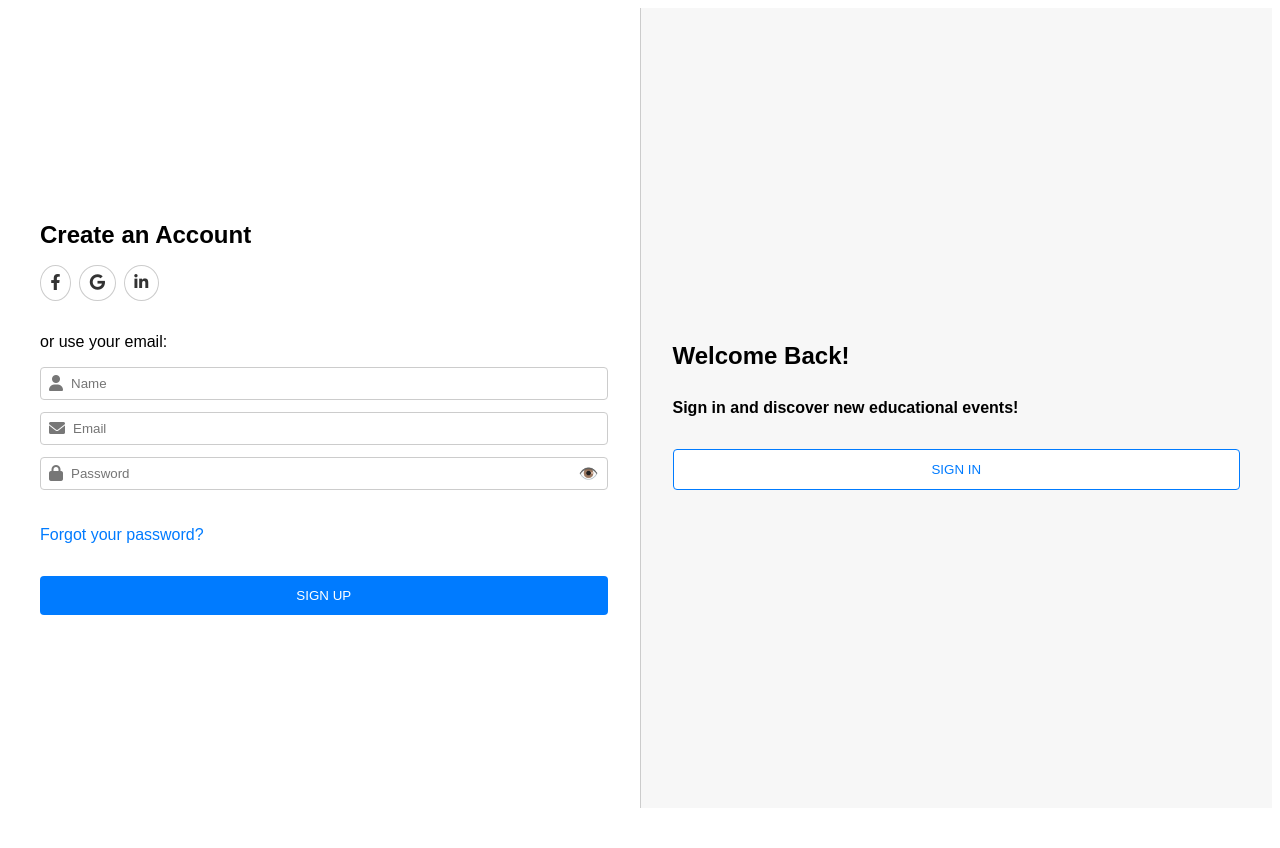
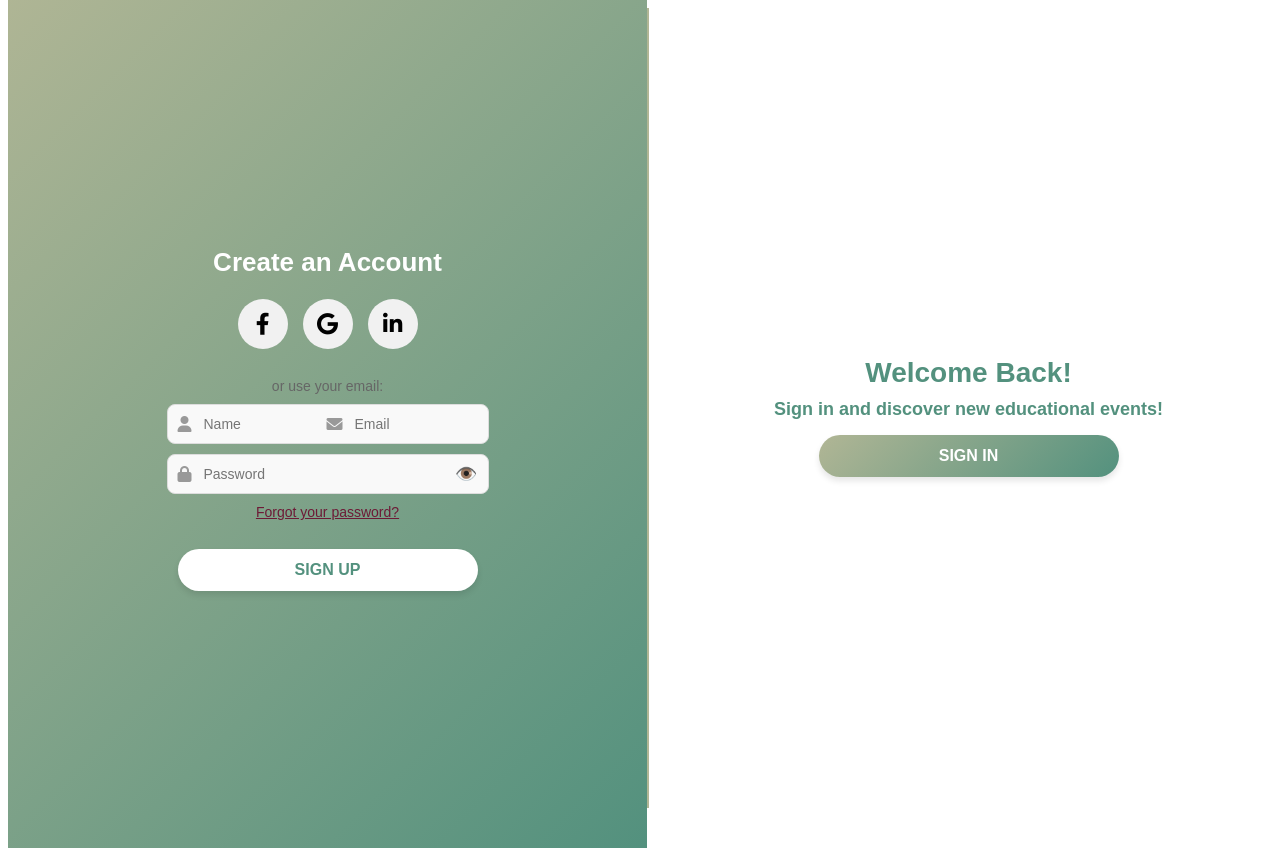
Before and after one commit to aymanmhd/SOEN343_Project_W25, a React (Create React App) app in the folder frontend/: page /signup in a window 1280 px wide. Before the commit the page ends 816 px from the top, so only its background shows below. Built offline with nearby package versions, Linux system fonts and the light colour scheme.

Commit message:
login and signup pages fixed, gitignore created

```diff
--- a/frontend/src/pages/LoginPage.jsx
+++ b/frontend/src/pages/LoginPage.jsx
@@ -3,28 +3,45 @@ import { useNavigate } from "react-router-dom";
 
 const LoginPage = () => {
   const [showPassword, setShowPassword] = useState(false);
+  // Controls hover animation for SIGN UP button
   const [isHovered, setIsHovered] = useState(false);
+  // Controls hover animation for SIGN IN button
   const [isSignInHovered, setIsSignInHovered] = useState(false);
-  const navigate = useNavigate(); // For navigating to /signup
+
+  // Add navigate for routing
+  const navigate = useNavigate();
 
   return (
     <div style={styles.container}>
       {/* Left Section (Login) */}
       <div style={styles.leftSection}>
         <h2 style={styles.title}>Login to Your Account</h2>
-
         <div style={styles.socialIcons}>
-          <a href="https://www.facebook.com" target="_blank" rel="noopener noreferrer" style={styles.iconCircle}>
-            <i className="fab fa-facebook-f" />
+          <a
+            href="https://www.facebook.com"
+            target="_blank"
+            rel="noopener noreferrer"
+            style={styles.iconCircle}
+          >
+            <i className="fab fa-facebook-f"></i>
           </a>
-          <a href="https://www.google.com" target="_blank" rel="noopener noreferrer" style={styles.iconCircle}>
-            <i className="fab fa-google" />
+          <a
+            href="https://www.google.com"
+            target="_blank"
+            rel="noopener noreferrer"
+            style={styles.iconCircle}
+          >
+            <i className="fab fa-google"></i>
           </a>
-          <a href="https://www.linkedin.com" target="_blank" rel="noopener noreferrer" style={styles.iconCircle}>
-            <i className="fab fa-linkedin-in" />
+          <a
+            href="https://www.linkedin.com"
+            target="_blank"
+            rel="noopener noreferrer"
+            style={styles.iconCircle}
+          >
+            <i className="fab fa-linkedin-in"></i>
           </a>
         </div>
-
         <p style={styles.orText}>or use your email:</p>
 
         <div style={styles.inputContainer}>
@@ -39,7 +56,10 @@ const LoginPage = () => {
               placeholder="Password"
               style={styles.input}
             />
-            <span style={styles.eyeIcon} onClick={() => setShowPassword(!showPassword)}>
+            <span
+              style={styles.eyeIcon}
+              onClick={() => setShowPassword(!showPassword)}
+            >
               {showPassword ? "🙈" : "👁️"}
             </span>
           </div>
@@ -47,7 +67,7 @@ const LoginPage = () => {
 
         <p style={styles.forgotPassword}>Forgot your password?</p>
 
-        {/* Sign In Button */}
+        {/* Sign In Button with hover animation */}
         <button
           style={{
             ...styles.signInButton,
@@ -58,135 +78,186 @@ const LoginPage = () => {
         >
           SIGN IN
         </button>
-
-        {/* Navigate to Sign Up */}
-        <button
-          style={{
-            ...styles.signUpButton,
-            transform: isHovered ? "scale(1.05)" : "scale(1)",
-          }}
-          onMouseEnter={() => setIsHovered(true)}
-          onMouseLeave={() => setIsHovered(false)}
-          onClick={() => navigate("/signup")}
-        >
-          Go to Sign Up
-        </button>
       </div>
 
-      {/* Divider */}
-      <div style={styles.divider} />
+      <div style={styles.divider}></div>
 
-      {/* Right Section */}
+      {/* Right Section (Sign Up) */}
       <div style={styles.rightSection}>
         <h1 style={styles.signupTitle}>New Here?</h1>
         <h2 style={styles.signupText}>
           Sign up and discover a great amount of educational events!
         </h2>
+        <button
+          style={{
+            ...styles.signUpButton,
+            background: isHovered ? "#f3f3f3" : "#fff",
+            transform: isHovered ? "scale(1.05)" : "scale(1)",
+          }}
+          onMouseEnter={() => setIsHovered(true)}
+          onMouseLeave={() => setIsHovered(false)}
+          // Add navigation to /signup
+          onClick={() => navigate("/signup")}
+        >
+          SIGN UP
+        </button>
       </div>
     </div>
   );
 };
 
-// Minimal inline styling so it won’t crash
+// Keyframes for fade in
+const fadeInKeyframes = {
+  from: { opacity: 0 },
+  to: { opacity: 1 },
+};
+
+// Styles from the F version
 const styles = {
   container: {
     display: "flex",
-    width: "100%",
-    minHeight: "100vh",
-    fontFamily: "sans-serif",
+    justifyContent: "center",
+    alignItems: "center",
+    height: "100vh",
+    width: "100vw",
+    background: "#FFFFFF",
+    fontFamily: "'Poppins', sans-serif",
   },
   leftSection: {
+    flex: 2,
+    padding: "40px",
+    textAlign: "center",
+    // Fade-in animation:
+    animationName: fadeInKeyframes,
+    animationDuration: "1.5s",
+    animationFillMode: "forwards",
+  },
+  rightSection: {
     flex: 1,
-    padding: "2rem",
+    padding: "40px",
+    textAlign: "center",
+    background: "linear-gradient(135deg, #B1B695, #53917E)",
+    color: "white",
+    height: "100vh",
     display: "flex",
     flexDirection: "column",
     justifyContent: "center",
-  },
-  rightSection: {
-    flex: 1,
-    padding: "2rem",
-    backgroundColor: "#f7f7f7",
-    display: "flex",
-    flexDirection: "column",
-    justifyContent: "center",
-  },
-  divider: {
-    width: "1px",
-    backgroundColor: "#ccc",
+    alignItems: "center",
+    // Fade-in animation:
+    animationName: fadeInKeyframes,
+    animationDuration: "1.5s",
+    animationFillMode: "forwards",
   },
   title: {
-    marginBottom: "1rem",
-  },
-  signupTitle: {
-    fontSize: "24px",
-    marginBottom: "1rem",
-  },
-  signupText: {
-    fontSize: "16px",
+    fontSize: "26px",
+    fontWeight: "bold",
+    color: "#53917E",
   },
   socialIcons: {
     display: "flex",
-    gap: "0.5rem",
-    marginBottom: "1rem",
+    justifyContent: "center",
+    gap: "15px",
+    marginBottom: "15px",
   },
   iconCircle: {
+    width: "50px",
+    height: "50px",
+    display: "flex",
+    justifyContent: "center",
+    alignItems: "center",
     borderRadius: "50%",
-    border: "1px solid #ccc",
-    padding: "0.5rem 0.6rem",
+    backgroundColor: "#f1f1f1",
+    color: "#000",
+    fontSize: "22px",
+    cursor: "pointer",
     textDecoration: "none",
-    color: "#333",
+    transition: "background 0.3s ease-in-out",
   },
   orText: {
-    margin: "1rem 0",
+    fontSize: "14px",
+    color: "#666",
+    marginBottom: "10px",
   },
   inputContainer: {
-    marginBottom: "1rem",
+    display: "flex",
+    flexDirection: "column",
+    alignItems: "center",
+    gap: "10px",
   },
   inputWrapper: {
     display: "flex",
     alignItems: "center",
-    marginBottom: "0.75rem",
-    border: "1px solid #ccc",
-    borderRadius: "4px",
-    padding: "0 0.5rem",
+    background: "#f9f9f9",
+    borderRadius: "8px",
+    padding: "10px",
+    width: "300px",
+    border: "1px solid #ddd",
+    position: "relative",
   },
   inputIcon: {
-    marginRight: "0.5rem",
-    color: "#777",
+    color: "#999",
+    marginRight: "10px",
   },
   input: {
-    flex: 1,
+    width: "100%",
     border: "none",
+    background: "transparent",
     outline: "none",
-    padding: "0.5rem 0",
+    fontSize: "14px",
   },
   eyeIcon: {
+    position: "absolute",
+    right: "10px",
     cursor: "pointer",
+    fontSize: "18px",
   },
   forgotPassword: {
-    marginTop: "0.5rem",
+    fontSize: "14px",
+    color: "#6D1A36",
     cursor: "pointer",
-    color: "#007bff",
+    marginTop: "10px",
+    textDecoration: "underline",
   },
   signInButton: {
-    marginTop: "1rem",
-    padding: "0.75rem 1.5rem",
+    width: "300px",
+    padding: "12px",
+    marginTop: "15px",
+    background: "linear-gradient(135deg, #B1B695, #53917E)",
+    color: "white",
     border: "none",
-    borderRadius: "4px",
-    backgroundColor: "#007bff",
-    color: "#fff",
+    borderRadius: "30px",
     cursor: "pointer",
-    transition: "transform 0.2s",
+    fontSize: "16px",
+    fontWeight: "bold",
+    transition: "transform 0.3s ease-in-out, background 0.3s ease-in-out",
+    boxShadow: "0 4px 6px rgba(0, 0, 0, 0.1)",
   },
   signUpButton: {
-    marginTop: "1rem",
-    padding: "0.75rem 1.5rem",
-    border: "1px solid #007bff",
-    borderRadius: "4px",
-    backgroundColor: "#fff",
-    color: "#007bff",
+    width: "300px",
+    padding: "12px",
+    marginTop: "15px",
+    background: "#fff",
+    color: "#53917E",
+    border: "none",
+    borderRadius: "30px",
     cursor: "pointer",
-    transition: "transform 0.2s",
+    fontSize: "16px",
+    fontWeight: "bold",
+    transition: "transform 0.3s ease-in-out, background 0.3s ease-in-out",
+    boxShadow: "0 4px 6px rgba(0, 0, 0, 0.1)",
+  },
+  divider: {
+    width: "2px",
+    background: "#B1B695",
+    height: "100vh",
+  },
+  signupTitle: {
+    fontSize: "28px",
+    marginBottom: "10px",
+  },
+  signupText: {
+    fontSize: "18px",
+    margin: "0 30px",
   },
 };
 
--- a/frontend/src/pages/SignUpPage.jsx
+++ b/frontend/src/pages/SignUpPage.jsx
@@ -3,8 +3,12 @@ import { useNavigate } from "react-router-dom";
 
 const SignUpPage = () => {
   const [showPassword, setShowPassword] = useState(false);
+  // Controls hover animation for SIGN UP button
   const [isHovered, setIsHovered] = useState(false);
+  // Controls hover animation for SIGN IN button
   const [isSignInHovered, setIsSignInHovered] = useState(false);
+
+  // Add navigate for routing
   const navigate = useNavigate();
 
   return (
@@ -13,26 +17,38 @@ const SignUpPage = () => {
       <div style={styles.leftSection}>
         <h2 style={styles.title}>Create an Account</h2>
         <div style={styles.socialIcons}>
-          <a href="https://www.facebook.com" target="_blank" rel="noopener noreferrer" style={styles.iconCircle}>
-            <i className="fab fa-facebook-f" />
+          <a
+            href="https://www.facebook.com"
+            target="_blank"
+            rel="noopener noreferrer"
+            style={styles.iconCircle}
+          >
+            <i className="fab fa-facebook-f"></i>
           </a>
-          <a href="https://www.google.com" target="_blank" rel="noopener noreferrer" style={styles.iconCircle}>
-            <i className="fab fa-google" />
+          <a
+            href="https://www.google.com"
+            target="_blank"
+            rel="noopener noreferrer"
+            style={styles.iconCircle}
+          >
+            <i className="fab fa-google"></i>
           </a>
-          <a href="https://www.linkedin.com" target="_blank" rel="noopener noreferrer" style={styles.iconCircle}>
-            <i className="fab fa-linkedin-in" />
+          <a
+            href="https://www.linkedin.com"
+            target="_blank"
+            rel="noopener noreferrer"
+            style={styles.iconCircle}
+          >
+            <i className="fab fa-linkedin-in"></i>
           </a>
         </div>
-
         <p style={styles.orText}>or use your email:</p>
 
         <div style={styles.inputContainer}>
+          {/* Name + Email in the same wrapper (as in F version) */}
           <div style={styles.inputWrapper}>
             <i className="fas fa-user" style={styles.inputIcon}></i>
-            <input type="text" placeholder="Name" style={styles.input} />
-          </div>
-
-          <div style={styles.inputWrapper}>
+            <input type="name" placeholder="Name" style={styles.input} />
             <i className="fas fa-envelope" style={styles.inputIcon}></i>
             <input type="email" placeholder="Email" style={styles.input} />
           </div>
@@ -44,12 +60,14 @@ const SignUpPage = () => {
               placeholder="Password"
               style={styles.input}
             />
-            <span style={styles.eyeIcon} onClick={() => setShowPassword(!showPassword)}>
+            <span
+              style={styles.eyeIcon}
+              onClick={() => setShowPassword(!showPassword)}
+            >
               {showPassword ? "🙈" : "👁️"}
             </span>
           </div>
         </div>
-
         <p style={styles.forgotPassword}>Forgot your password?</p>
 
         {/* Sign Up Button */}
@@ -65,15 +83,14 @@ const SignUpPage = () => {
         </button>
       </div>
 
-      {/* Divider */}
-      <div style={styles.divider} />
+      <div style={styles.divider}></div>
 
-      {/* Right Section */}
+      {/* Right Section (Sign In) */}
       <div style={styles.rightSection}>
         <h1 style={styles.signupTitle}>Welcome Back!</h1>
-        <h2 style={styles.signupText}>Sign in and discover new educational events!</h2>
-
-        {/* Navigate to LoginPage */}
+        <h2 style={styles.signupText}>
+          Sign in and discover new educational events!
+        </h2>
         <button
           style={{
             ...styles.signUpButton,
@@ -81,6 +98,7 @@ const SignUpPage = () => {
           }}
           onMouseEnter={() => setIsHovered(true)}
           onMouseLeave={() => setIsHovered(false)}
+          // Navigate back to LoginPage
           onClick={() => navigate("/login")}
         >
           SIGN IN
@@ -90,106 +108,169 @@ const SignUpPage = () => {
   );
 };
 
+// Keyframes for fade in
+const fadeInKeyframes = {
+  from: { opacity: 0 },
+  to: { opacity: 1 },
+};
+
+// Styles from the F version
 const styles = {
   container: {
     display: "flex",
-    width: "100%",
-    minHeight: "100vh",
-    fontFamily: "sans-serif",
+    justifyContent: "center",
+    alignItems: "center",
+    height: "100vh",
+    width: "100vw",
+    background: "#FFFFFF",
+    fontFamily: "'Poppins', sans-serif",
   },
   leftSection: {
     flex: 1,
-    padding: "2rem",
+    padding: "40px",
+    textAlign: "center",
+    background: "linear-gradient(135deg, #B1B695, #53917E)",
+    color: "white",
+    height: "100vh",
     display: "flex",
     flexDirection: "column",
     justifyContent: "center",
+    alignItems: "center",
+    // Fade-in animation:
+    animationName: fadeInKeyframes,
+    animationDuration: "1.5s",
+    animationFillMode: "forwards",
   },
   rightSection: {
     flex: 1,
-    padding: "2rem",
-    backgroundColor: "#f7f7f7",
+    padding: "40px",
+    textAlign: "center",
+    background: "white",
+    color: "white",
+    height: "100vh",
     display: "flex",
     flexDirection: "column",
     justifyContent: "center",
-  },
-  divider: {
-    width: "1px",
-    backgroundColor: "#ccc",
+    alignItems: "center",
+    // Fade-in animation:
+    animationName: fadeInKeyframes,
+    animationDuration: "1.5s",
+    animationFillMode: "forwards",
   },
   title: {
-    marginBottom: "1rem",
-  },
-  signupTitle: {
-    fontSize: "24px",
-    marginBottom: "1rem",
-  },
-  signupText: {
-    fontSize: "16px",
-    marginBottom: "1rem",
+    fontSize: "26px",
+    fontWeight: "bold",
+    color: "white",
   },
   socialIcons: {
     display: "flex",
-    gap: "0.5rem",
-    marginBottom: "1rem",
+    justifyContent: "center",
+    gap: "15px",
+    marginBottom: "15px",
   },
   iconCircle: {
+    width: "50px",
+    height: "50px",
+    display: "flex",
+    justifyContent: "center",
+    alignItems: "center",
     borderRadius: "50%",
-    border: "1px solid #ccc",
-    padding: "0.5rem 0.6rem",
+    backgroundColor: "#f1f1f1",
+    color: "#000",
+    fontSize: "22px",
+    cursor: "pointer",
     textDecoration: "none",
-    color: "#333",
+    transition: "background 0.3s ease-in-out",
   },
   orText: {
-    margin: "1rem 0",
+    fontSize: "14px",
+    color: "#666",
+    marginBottom: "10px",
   },
   inputContainer: {
-    marginBottom: "1rem",
+    display: "flex",
+    flexDirection: "column",
+    alignItems: "center",
+    gap: "10px",
   },
   inputWrapper: {
     display: "flex",
     alignItems: "center",
-    marginBottom: "0.75rem",
-    border: "1px solid #ccc",
-    borderRadius: "4px",
-    padding: "0 0.5rem",
+    background: "#f9f9f9",
+    borderRadius: "8px",
+    padding: "10px",
+    width: "300px",
+    border: "1px solid #ddd",
+    position: "relative",
+    // The old code lumps Name + Email in the same line
+    // but we keep the same styling here
   },
   inputIcon: {
-    marginRight: "0.5rem",
-    color: "#777",
+    color: "#999",
+    marginRight: "10px",
   },
   input: {
-    flex: 1,
+    width: "100%",
     border: "none",
+    background: "transparent",
     outline: "none",
-    padding: "0.5rem 0",
+    fontSize: "14px",
   },
   eyeIcon: {
+    position: "absolute",
+    right: "10px",
     cursor: "pointer",
+    fontSize: "18px",
   },
   forgotPassword: {
-    marginTop: "0.5rem",
+    fontSize: "14px",
+    color: "#6D1A36",
     cursor: "pointer",
-    color: "#007bff",
+    marginTop: "10px",
+    textDecoration: "underline",
   },
   signInButton: {
-    marginTop: "1rem",
-    padding: "0.75rem 1.5rem",
+    width: "300px",
+    padding: "12px",
+    marginTop: "15px",
+    background: "white",
+    color: "#53917E",
     border: "none",
-    borderRadius: "4px",
-    backgroundColor: "#007bff",
-    color: "#fff",
+    borderRadius: "30px",
     cursor: "pointer",
-    transition: "transform 0.2s",
+    fontSize: "16px",
+    fontWeight: "bold",
+    transition: "transform 0.3s ease-in-out, background 0.3s ease-in-out",
+    boxShadow: "0 4px 6px rgba(0, 0, 0, 0.1)",
   },
   signUpButton: {
-    marginTop: "1rem",
-    padding: "0.75rem 1.5rem",
-    border: "1px solid #007bff",
-    borderRadius: "4px",
-    backgroundColor: "#fff",
-    color: "#007bff",
+    width: "300px",
+    padding: "12px",
+    marginTop: "15px",
+    background: "linear-gradient(135deg, #B1B695, #53917E)",
+    color: "white",
+    border: "none",
+    borderRadius: "30px",
     cursor: "pointer",
-    transition: "transform 0.2s",
+    fontSize: "16px",
+    fontWeight: "bold",
+    transition: "transform 0.3s ease-in-out, background 0.3s ease-in-out",
+    boxShadow: "0 4px 6px rgba(0, 0, 0, 0.1)",
+  },
+  divider: {
+    width: "2px",
+    background: "#B1B695",
+    height: "100vh",
+  },
+  signupTitle: {
+    fontSize: "28px",
+    color: "#53917E",
+    marginBottom: "10px",
+  },
+  signupText: {
+    fontSize: "18px",
+    margin: "0 30px",
+    color: "#53917E",
   },
 };
 
```
Also changed, not shown: 1 other file (tests, documents, lock files or other folders).
